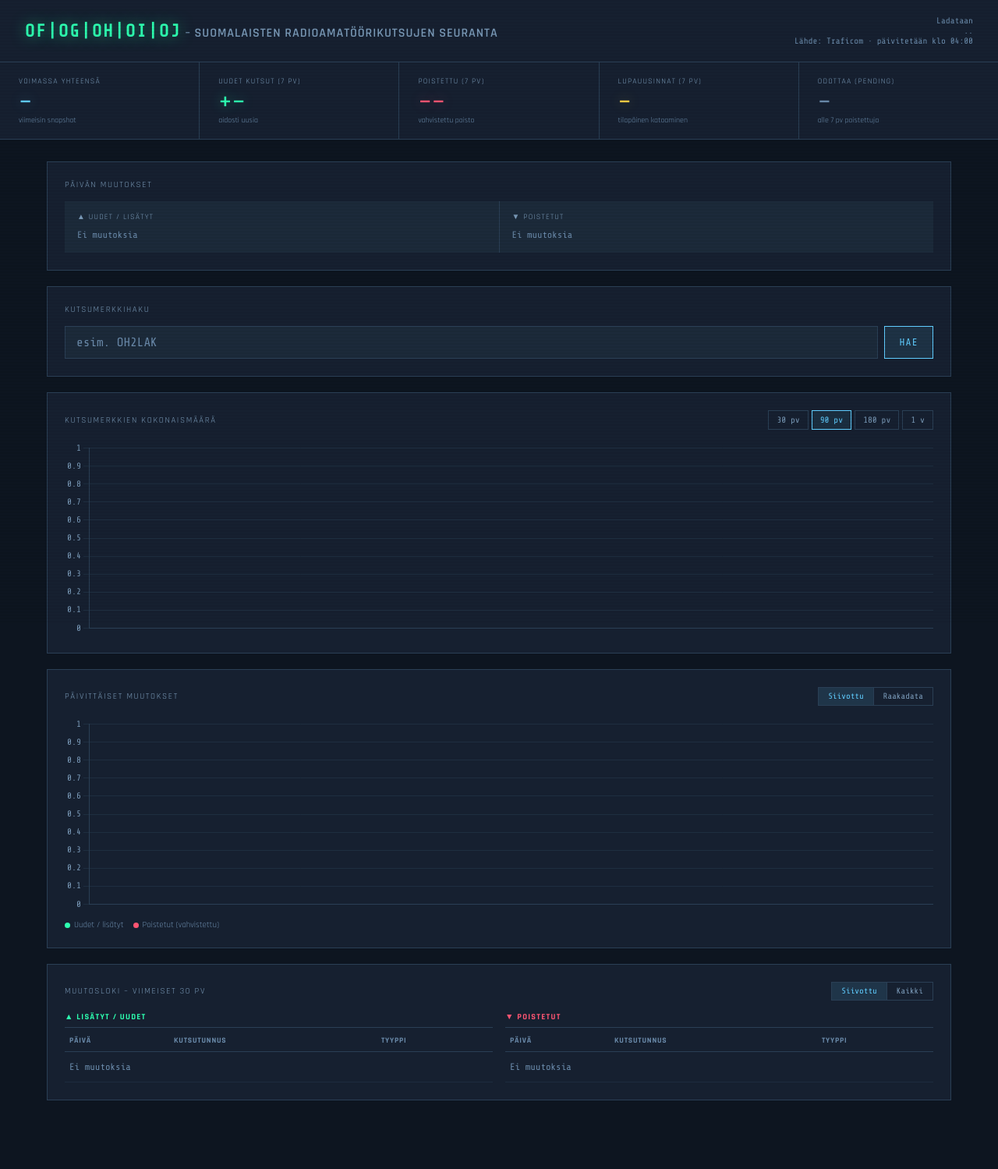
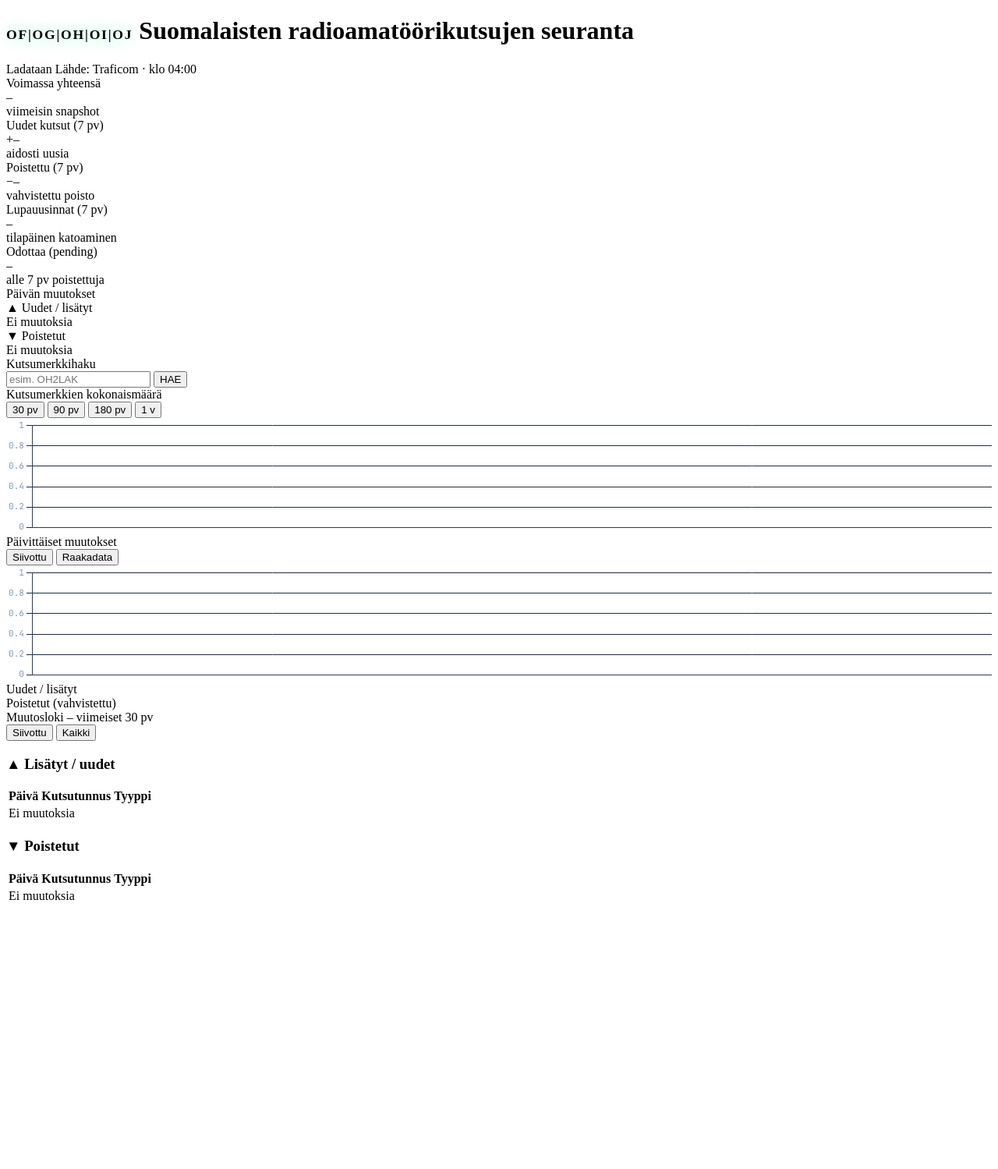
Before and after one commit to OH2LAK/traficom-kutsumerkkien-seuranta, a FastAPI app: page / in a window 1280 px wide. Shown: the whole page at 78% size. After the commit the page ends 1154 px from the top, so only its background shows below. Run offline with FastAPI, Linux system fonts and the light colour scheme; data that the repository does not hold is empty.

Commit message:
Refactor HTML structure and update styles

```diff
--- a/templates/index.html
+++ b/templates/index.html
@@ -6,208 +6,22 @@
 <title>OF|OG|OH|OI|OJ – Suomalaisten radioamatöörikutsujen seuranta</title>
 <script src="https://cdnjs.cloudflare.com/ajax/libs/Chart.js/4.4.1/chart.umd.min.js"></script>
 <link rel="preconnect" href="https://fonts.googleapis.com">
-<link href="https://fonts.googleapis.com/css2?family=Share+Tech+Mono&family=Rajdhani:wght@400;600;700&display=swap" rel="stylesheet">
-<style>
-  :root {
-    --bg:       #0d1520;
-    --surface:  #162030;
-    --surface2: #1c2a3a;
-    --border:   #2a3f55;
-    --green:    #2dffb0;
-    --red:      #ff5572;
-    --blue:     #60cdff;
-    --amber:    #ffcc44;
-    --dim:      #6a8aaa;
-    --text:     #ddeeff;
-    --text-dim: #7a9ab8;
-    --mono:     'Share Tech Mono', monospace;
-    --ui:       'Rajdhani', sans-serif;
-  }
-  * { box-sizing: border-box; margin: 0; padding: 0; }
-  body {
-    background: var(--bg); color: var(--text);
-    font-family: var(--ui); font-size: 16px;
-    min-height: 100vh; padding-bottom: 60px;
-  }
-  body::before {
-    content: ''; position: fixed; inset: 0; pointer-events: none; z-index: 9999;
-    background: repeating-linear-gradient(0deg,transparent,transparent 2px,rgba(0,0,0,.04) 2px,rgba(0,0,0,.04) 4px);
-  }
-
-  /* Header */
-  header {
-    border-bottom: 1px solid var(--border); padding: 14px 16px;
-    display: flex; align-items: center; gap: 12px; background: var(--surface);
-    flex-wrap: wrap;
-  }
-  header h1 { font-size: .85rem; font-weight:600; letter-spacing:.06em;
-               text-transform:uppercase; color: var(--text-dim); flex:1; min-width:0; }
-  .hdr-right { margin-left:auto; text-align:right; flex-shrink:0; }
-  .hdr-right span { font-family:var(--mono); font-size:.68rem; color:var(--dim); display:block; }
-
-  /* KPI row */
-  .kpi-row {
-    display: grid; grid-template-columns: 1fr 1fr;
-    gap: 1px; background: var(--border); border-bottom: 1px solid var(--border);
-  }
-  .kpi { background:var(--surface); padding:14px 16px; }
-  .kpi:first-child { grid-column: 1 / -1; }
-  .kpi-label { font-size:.62rem; letter-spacing:.12em; text-transform:uppercase;
-               color:var(--text-dim); margin-bottom:4px; }
-  .kpi-value { font-family:var(--mono); font-size:1.7rem; line-height:1; }
-  .kpi-value.c-blue   { color:var(--blue);  text-shadow:0 0 16px rgba(96,205,255,.4); }
-  .kpi-value.c-green  { color:var(--green); text-shadow:0 0 16px rgba(45,255,176,.4); }
-  .kpi-value.c-red    { color:var(--red);   text-shadow:0 0 16px rgba(255,85,114,.4); }
-  .kpi-value.c-amber  { color:var(--amber); text-shadow:0 0 16px rgba(255,204,68,.4); }
-  .kpi-sub { font-size:.62rem; color:var(--dim); margin-top:2px; }
-
-  /* Main */
-  .main { max-width:1200px; margin:16px auto; padding:0 12px; display:grid; gap:14px; }
-  .card { background:var(--surface); border:1px solid var(--border); padding:16px; }
-  .card-header { display:flex; align-items:center; justify-content:space-between;
-                 margin-bottom:14px; flex-wrap:wrap; gap:8px; }
-  .card-title { font-size:.68rem; letter-spacing:.15em; text-transform:uppercase; color:var(--text-dim); }
-
-  /* Daily status */
-  .daily-status {
-    display: grid; grid-template-columns: 1fr 1fr; gap: 1px;
-    background: var(--border);
-  }
-  .ds-half { background: var(--surface2); padding: 14px 16px; }
-  .ds-label { font-size:.62rem; letter-spacing:.12em; text-transform:uppercase;
-              color:var(--text-dim); margin-bottom:8px; }
-  .ds-list  { display:flex; flex-direction:column; gap:5px; max-height:160px; overflow-y:auto;
-              -webkit-overflow-scrolling:touch; }
-  .ds-list::-webkit-scrollbar { width:3px; }
-  .ds-list::-webkit-scrollbar-thumb { background:var(--border); }
-  .ds-item  { font-family:var(--mono); font-size:.8rem; display:flex; align-items:center; gap:6px; }
-  .ds-item.added   { color:var(--green); }
-  .ds-item.removed { color:var(--red); }
-  .ds-empty { font-family:var(--mono); font-size:.75rem; color:var(--dim); padding:2px 0; }
-  .ds-tag   { font-size:.56rem; letter-spacing:.06em; padding:1px 5px; border-radius:2px;
-              text-transform:uppercase; flex-shrink:0; }
-  .ds-tag-new     { background:rgba(45,255,176,.1);  color:var(--green); border:1px solid rgba(45,255,176,.25); }
-  .ds-tag-renewal { background:rgba(255,204,68,.1);  color:var(--amber); border:1px solid rgba(255,204,68,.25); }
-  .ds-tag-genuine { background:rgba(255,85,114,.1);  color:var(--red);   border:1px solid rgba(255,85,114,.25); }
-  .ds-tag-pending { background:rgba(106,138,170,.1); color:var(--dim);   border:1px solid rgba(106,138,170,.25); }
-
-  /* Search */
-  .search-wrap { display:flex; gap:8px; align-items:stretch; }
-  .search-input {
-    flex:1; min-width:0;
-    background: var(--surface2); border: 1px solid var(--border);
-    color: var(--text); font-family: var(--mono); font-size: 1rem;
-    padding: 11px 14px; outline: none; letter-spacing: .08em;
-    text-transform: uppercase; transition: border-color .15s;
-    -webkit-appearance: none; border-radius: 0;
-  }
-  .search-input::placeholder { color: var(--dim); text-transform: none; letter-spacing: 0; }
-  .search-input:focus { border-color: var(--blue); }
-  .search-btn {
-    background: rgba(96,205,255,.1); border: 1px solid var(--blue);
-    color: var(--blue); font-family: var(--mono); font-size: .8rem;
-    padding: 11px 18px; cursor: pointer; letter-spacing: .1em;
-    text-transform: uppercase; transition: all .15s; flex-shrink:0;
-    -webkit-appearance: none; border-radius: 0; touch-action: manipulation;
-  }
-  .search-btn:active { background: rgba(96,205,255,.25); }
-  .search-result {
-    margin-top: 12px; padding: 14px 16px;
-    border: 1px solid var(--border); background: var(--surface2);
-    font-family: var(--mono); font-size: .82rem; display: none;
-  }
-  .search-result.visible { display: block; }
-  .sr-callsign { font-size: 1.3rem; color: var(--blue); letter-spacing: .1em; margin-bottom: 10px; }
-  .sr-row { display:flex; gap:8px; margin-bottom:5px; font-size:.75rem; flex-wrap:wrap; }
-  .sr-label { color: var(--dim); min-width: 120px; }
-  .sr-value { color: var(--text); }
-  .sr-value.active   { color: var(--green); }
-  .sr-value.inactive { color: var(--red); }
-  .sr-value.pending  { color: var(--amber); }
-  .sr-not-found { color: var(--red); font-size: .82rem; }
-  .sr-changes { margin-top: 12px; border-top: 1px solid var(--border); padding-top: 10px; }
-  .sr-changes-title { font-size: .62rem; letter-spacing: .12em; text-transform: uppercase;
-                      color: var(--dim); margin-bottom: 8px; }
-  .sr-change-row { display:flex; gap:8px; font-size:.72rem; padding:4px 0;
-                   border-bottom: 1px solid rgba(42,63,85,.4); }
-  .sr-change-row:last-child { border-bottom: none; }
-
-  /* Tabs / toggles */
-  .tabs { display:flex; gap:4px; flex-wrap:wrap; }
-  .tabs button {
-    background:none; border:1px solid var(--border); color:var(--text-dim);
-    font-family:var(--mono); font-size:.68rem; padding:5px 10px; cursor:pointer;
-    transition:all .15s; touch-action:manipulation;
-  }
-  .tabs button:active, .tabs button.active {
-    border-color:var(--blue); color:var(--blue); background:rgba(96,205,255,.08);
-  }
-  .tab-group { display:flex; gap:8px; align-items:center; flex-wrap:wrap; }
-  .view-toggle { display:flex; border:1px solid var(--border); overflow:hidden; }
-  .view-toggle button {
-    background:none; border:none; color:var(--text-dim); font-family:var(--mono);
-    font-size:.66rem; padding:5px 12px; cursor:pointer; transition:all .15s; touch-action:manipulation;
-  }
-  .view-toggle button.active { background:rgba(96,205,255,.12); color:var(--blue); }
-  .view-toggle button + button { border-left:1px solid var(--border); }
-
-  /* Charts */
-  .chart-wrap { position:relative; height:200px; }
-
-  /* Changes table */
-  .changes-grid { display:grid; grid-template-columns:1fr; gap:16px; }
-  .change-section h3 { font-size:.66rem; letter-spacing:.12em; text-transform:uppercase;
-                       margin-bottom:10px; padding-bottom:6px; border-bottom:1px solid var(--border); }
-  .change-section.added   h3 { color:var(--green); }
-  .change-section.removed h3 { color:var(--red); }
-  .scroll-table { max-height:260px; overflow-y:auto; -webkit-overflow-scrolling:touch; }
-  .scroll-table::-webkit-scrollbar { width:3px; }
-  .scroll-table::-webkit-scrollbar-track { background:var(--bg); }
-  .scroll-table::-webkit-scrollbar-thumb { background:var(--border); }
-  table { width:100%; border-collapse:collapse; }
-  th { text-align:left; font-size:.62rem; letter-spacing:.08em; text-transform:uppercase;
-       color:var(--dim); padding:0 6px 8px; border-bottom:1px solid var(--border); }
-  td { padding:5px 6px; border-bottom:1px solid rgba(42,63,85,.4); font-family:var(--mono); font-size:.76rem; }
-  td.cs-added   { color:var(--green); }
-  td.cs-removed { color:var(--red); }
-  td.dt { color:var(--dim); font-size:.68rem; }
-  .tag { display:inline-block; padding:1px 5px; font-size:.58rem;
-         letter-spacing:.06em; text-transform:uppercase; border-radius:2px; }
-  .tag-new     { background:rgba(45,255,176,.1);  color:var(--green); border:1px solid rgba(45,255,176,.25); }
-  .tag-renewal { background:rgba(255,204,68,.1);  color:var(--amber); border:1px solid rgba(255,204,68,.25); }
-  .tag-genuine { background:rgba(255,85,114,.1);  color:var(--red);   border:1px solid rgba(255,85,114,.25); }
-  .tag-pending { background:rgba(106,138,170,.1); color:var(--dim);   border:1px solid rgba(106,138,170,.25); }
-  .legend { display:flex; gap:12px; flex-wrap:wrap; margin-top:10px; }
-  .legend-item { display:flex; align-items:center; gap:5px; font-size:.68rem; color:var(--dim); }
-  .legend-dot { width:7px; height:7px; border-radius:50%; flex-shrink:0; }
-  .empty { color:var(--dim); font-family:var(--mono); font-size:.76rem; padding:12px 6px; }
-  .dot-anim::after { content:''; animation:dots 1.2s steps(4,end) infinite; }
-  @keyframes dots { 0%{content:''} 25%{content:'.'} 50%{content:'..'} 75%{content:'...'} }
-
-  /* Desktop overrides */
-  @media (min-width: 700px) {
-    header { padding: 20px 32px; gap: 20px; }
-    header h1 { font-size: 1rem; }
-    .kpi-row { grid-template-columns: repeat(auto-fit, minmax(160px, 1fr)); }
-    .kpi:first-child { grid-column: auto; }
-    .kpi { padding: 18px 24px; }
-    .kpi-value { font-size: 2rem; }
-    .main { margin: 28px auto; padding: 0 20px; gap: 20px; }
-    .card { padding: 22px; }
-    .chart-wrap { height: 250px; }
-    .changes-grid { grid-template-columns: 1fr 1fr; }
-    .scroll-table { max-height: 320px; }
-    .ds-list { max-height: 200px; }
-  }
-</style>
+<link rel="preconnect" href="https://fonts.gstatic.com" crossorigin>
+<link href="https://fonts.googleapis.com/css2?family=IBM+Plex+Sans:wght@400;600&family=JetBrains+Mono:wght@400;500&display=swap" rel="stylesheet">
+<link rel="stylesheet" href="/static/style.css">
 </head>
 <body>
 
 <header>
-  <h1><span style="color:var(--green);font-family:var(--mono);font-size:1.4rem;letter-spacing:.1em;text-shadow:0 0 18px rgba(45,255,176,.5)">OF|OG|OH|OI|OJ</span> – Suomalaisten radioamatöörikutsujen seuranta</h1>
-  <div class="hdr-right">
-    <span id="lastUpdate">Ladataan<span class="dot-anim"></span></span>
-    <span>Lähde: Traficom · päivitetään klo 04:00</span>
+  <div class="hdr-top">
+    <h1>
+      <span style="color:var(--green);font-family:var(--mono);font-size:1.1rem;letter-spacing:.1em;text-shadow:0 0 18px rgba(45,255,176,.5)">OF|OG|OH|OI|OJ</span>
+      Suomalaisten radioamatöörikutsujen seuranta
+    </h1>
+    <div class="hdr-right">
+      <span id="lastUpdate">Ladataan<span class="dot-anim"></span></span>
+      <span>Lähde: Traficom · klo 04:00</span>
+    </div>
   </div>
 </header>
 
@@ -341,7 +155,7 @@
 <script>
 Chart.defaults.color       = '#7a9ab8';
 Chart.defaults.borderColor = '#2a3f55';
-Chart.defaults.font.family = "'Share Tech Mono', monospace";
+Chart.defaults.font.family = "'JetBrains Mono', monospace";
 Chart.defaults.font.size   = 11;
 
 const C = { green:'#2dffb0', red:'#ff5572', blue:'#60cdff', amber:'#ffcc44' };
@@ -580,6 +394,155 @@
   loadChanges(logView);
 });
 
+
+/* ── Easter eggs ── */
+const MORSE = {
+  A:'·-', B:'-···', C:'-·-·', D:'-··', E:'·', F:'··-·',
+  G:'--·', H:'····', I:'··', J:'·---', K:'-·-', L:'·-··',
+  M:'--', N:'-·', O:'---', P:'·--·', Q:'--·-', R:'·-·',
+  S:'···', T:'-', U:'··-', V:'···-', W:'·--', X:'-··-',
+  Y:'-·--', Z:'--··',
+  '0':'-----', '1':'·----', '2':'··---', '3':'···--', '4':'····-',
+  '5':'·····', '6':'-····', '7':'--···', '8':'---··', '9':'----·',
+  '.':'·-·-·-', ',':'--··--', '?':'··--··', '/':'-··-·',
+  ' ': ' / '
+};
+
+function toMorse(text) {
+  return text.toUpperCase().split('').map(c => MORSE[c] || c).join(' ');
+}
+
+function morseifyNode(node) {
+  if (node.nodeType === Node.TEXT_NODE) {
+    if (node.textContent.trim()) node.textContent = toMorse(node.textContent);
+  } else if (node.nodeType === Node.ELEMENT_NODE) {
+    const tag = node.tagName;
+    if (['SCRIPT','STYLE','INPUT','BUTTON','CANVAS'].includes(tag)) return;
+    node.childNodes.forEach(morseifyNode);
+  }
+}
+
+let morseActive = false;
+let comicActive = false;
+let originalHTML = null;
+
+// Kutsumerkit tunnistava regex: OF/OG/OH/OI/OJ + numero + kirjaimet
+const CALLSIGN_RE = /\b(O[FGHIJ]\d[A-Z0-9]{1,4})\b/g;
+
+function morseifyCallsigns(node) {
+  if (node.nodeType === Node.TEXT_NODE) {
+    const text = node.textContent;
+    if (!CALLSIGN_RE.test(text)) return;
+    CALLSIGN_RE.lastIndex = 0;
+    const frag = document.createDocumentFragment();
+    let last = 0, m;
+    while ((m = CALLSIGN_RE.exec(text)) !== null) {
+      if (m.index > last) frag.appendChild(document.createTextNode(text.slice(last, m.index)));
+      const span = document.createElement('span');
+      span.className = 'morse-call';
+      span.title = m[1];
+      span.style.cssText = 'font-family:var(--mono);letter-spacing:.08em;color:inherit';
+      span.textContent = toMorse(m[1]);
+      frag.appendChild(span);
+      last = m.index + m[0].length;
+    }
+    if (last < text.length) frag.appendChild(document.createTextNode(text.slice(last)));
+    node.parentNode.replaceChild(frag, node);
+  } else if (node.nodeType === Node.ELEMENT_NODE) {
+    if (['SCRIPT','STYLE','INPUT','BUTTON','CANVAS'].includes(node.tagName)) return;
+    if (node.classList.contains('morse-call')) return;
+    Array.from(node.childNodes).forEach(morseifyCallsigns);
+  }
+}
+
+function activateMorse() {
+  if (morseActive) return;
+  morseActive = true;
+  morseifyCallsigns(document.body);
+}
+
+function deactivateMorse() {
+  if (!morseActive) return;
+  morseActive = false;
+  // Palauta kutsumerkit alkuperäisiksi title-attribuutista
+  document.querySelectorAll('.morse-call').forEach(el => {
+    el.replaceWith(document.createTextNode(el.title));
+  });
+}
+
+function activateComic() {
+  if (comicActive) return;
+  comicActive = true;
+  document.body.style.fontFamily = "'Comic Sans MS', 'Comic Sans', cursive";
+  document.querySelectorAll('*').forEach(el => {
+    el.style.fontFamily = "'Comic Sans MS', 'Comic Sans', cursive";
+  });
+  // Lisätään söpö ilmoitus
+  const banner = document.createElement('div');
+  banner.id = 'comic-banner';
+  banner.style.cssText = 'position:fixed;bottom:20px;right:20px;background:#ff69b4;color:#fff;' +
+    'font-family:Comic Sans MS,cursive;font-size:1.1rem;padding:12px 20px;border-radius:12px;' +
+    'z-index:99999;box-shadow:3px 3px 0 #c0392b;transform:rotate(-2deg)';
+  banner.textContent = '✨ Comic Sans aktivoitu! ✨';
+  document.body.appendChild(banner);
+  setTimeout(() => banner.remove(), 3000);
+}
+
+function deactivateComic() {
+  if (!comicActive) return;
+  comicActive = false;
+  document.body.style.fontFamily = '';
+  document.querySelectorAll('*').forEach(el => el.style.fontFamily = '');
+  document.getElementById('comic-banner')?.remove();
+}
+
+const _origDoSearch = doSearch;
+doSearch = async function() {
+  const q = document.getElementById('searchInput').value.trim().toUpperCase();
+  if (q === 'CW4EVER') {
+    if (morseActive) { deactivateMorse(); }
+    else             { activateMorse();  }
+    return;
+  }
+  if (q === 'C0MIC') {
+    if (comicActive) { deactivateComic(); }
+    else             { activateComic();   }
+    return;
+  }
+  // Deaktivoi easter eggit normaalihaussa
+  if (morseActive) deactivateMorse();
+  if (comicActive) deactivateComic();
+  return _origDoSearch();
+};
+
+function rebindEvents() {
+  document.getElementById('searchBtn')?.addEventListener('click', doSearch);
+  document.getElementById('searchInput')?.addEventListener('keydown', e => {
+    if (e.key === 'Enter') doSearch();
+  });
+  document.getElementById('rangeTabs')?.addEventListener('click', e => {
+    const b = e.target.closest('button'); if (!b) return;
+    document.querySelectorAll('#rangeTabs button').forEach(x => x.classList.remove('active'));
+    b.classList.add('active');
+    currentDays = parseInt(b.dataset.days);
+    loadCharts(currentDays, currentView);
+  });
+  document.getElementById('viewToggle')?.addEventListener('click', e => {
+    const b = e.target.closest('button'); if (!b) return;
+    document.querySelectorAll('#viewToggle button').forEach(x => x.classList.remove('active'));
+    b.classList.add('active');
+    currentView = b.dataset.view;
+    loadCharts(currentDays, currentView);
+  });
+  document.getElementById('logViewToggle')?.addEventListener('click', e => {
+    const b = e.target.closest('button'); if (!b) return;
+    document.querySelectorAll('#logViewToggle button').forEach(x => x.classList.remove('active'));
+    b.classList.add('active');
+    logView = b.dataset.view;
+    loadChanges(logView);
+  });
+}
+
 /* Init */
 loadSummary();
 loadDailyStatus();
```
